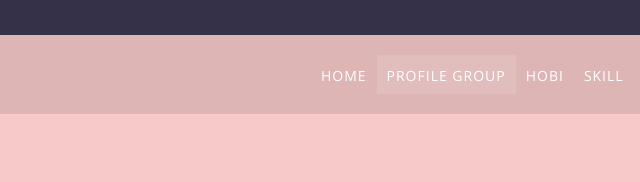
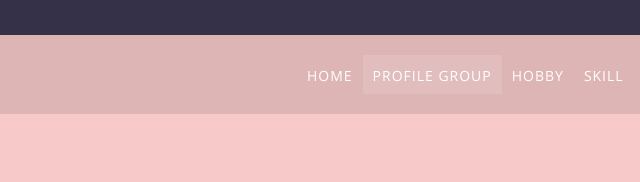
Before and after one commit to salmaep/webA5.github.io, a plain HTML site: page about.html in a window 1280 px wide. Shown: the top 182 px of the page, 481-1121 px from the left. Drawn offline with nearby package versions, Linux system fonts and the light colour scheme.

Commit message:
final file

```diff
--- a/about.html
+++ b/about.html
@@ -80,7 +80,7 @@
             <a href="about.html" class="nav-item nav-link active"
               >Profile Group</a
             >
-            <a href="class.html" class="nav-item nav-link">Hobi</a>
+            <a href="class.html" class="nav-item nav-link">Hobby</a>
             <a href="price.html" class="nav-item nav-link">Skill</a>
 
             <a href="contact.html" class="nav-item nav-link">Contact</a>
```
